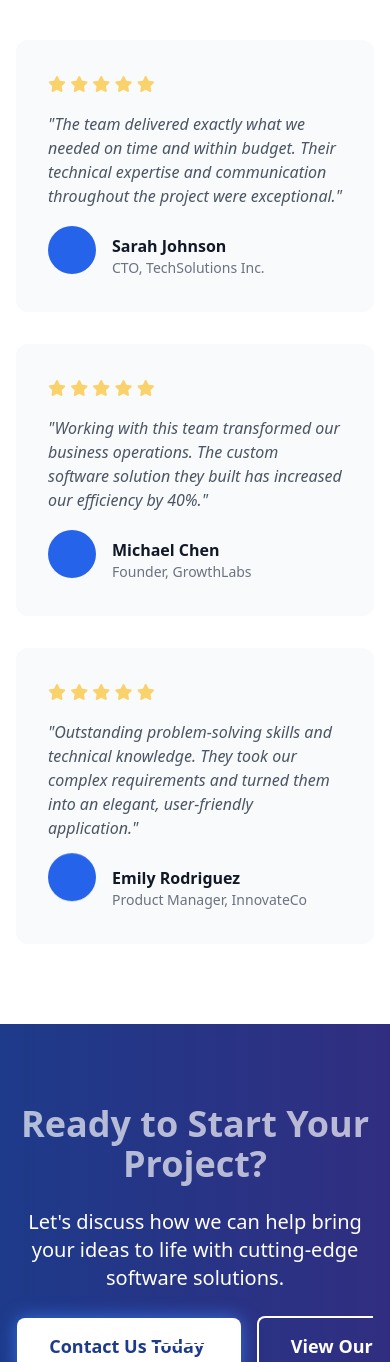
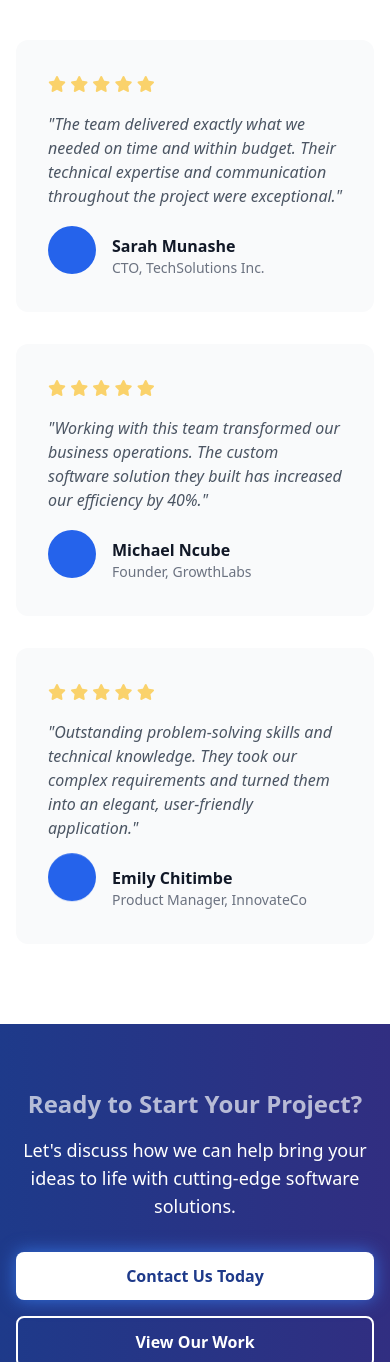
Before and after one commit to Gapare/profile, a Django app: page / in a window 390 px wide; the page is wider, and only the part inside the window is pictured. Shown: the part 5138-6500 px from the top of that part. Run offline with Django 5.2, Linux system fonts and the light colour scheme; data comes from the database, SQL or seed files in the repository.

Commit message:
feat: make contact section mobile-responsive

```diff
--- a/templates/projects/list.html
+++ b/templates/projects/list.html
@@ -281,7 +281,7 @@
                 <div class="flex items-center">
                     <div class="w-12 h-12 bg-blue-600 rounded-full mr-4 animate-bounce"></div>
                     <div>
-                        <h4 class="font-bold text-gray-900 dark:text-white">Sarah Johnson</h4>
+                        <h4 class="font-bold text-gray-900 dark:text-white">Sarah Munashe</h4>
                         <p class="text-gray-500 dark:text-gray-400 text-sm">CTO, TechSolutions Inc.</p>
                     </div>
                 </div>
@@ -304,7 +304,7 @@
                     <div class="w-12 h-12 bg-blue-600 rounded-full mr-4 animate-bounce" style="animation-delay: 0.2s;">
                     </div>
                     <div>
-                        <h4 class="font-bold text-gray-900 dark:text-white">Michael Chen</h4>
+                        <h4 class="font-bold text-gray-900 dark:text-white">Michael Ncube</h4>
                         <p class="text-gray-500 dark:text-gray-400 text-sm">Founder, GrowthLabs</p>
                     </div>
                 </div>
@@ -327,7 +327,7 @@
                     <div class="w-12 h-12 bg-blue-600 rounded-full mr-4 animate-bounce" style="animation-delay: 0.4s;">
                     </div>
                     <div>
-                        <h4 class="font-bold text-gray-900 dark:text-white">Emily Rodriguez</h4>
+                        <h4 class="font-bold text-gray-900 dark:text-white">Emily Chitimbe</h4>
                         <p class="text-gray-500 dark:text-gray-400 text-sm">Product Manager, InnovateCo</p>
                     </div>
                 </div>
@@ -338,24 +338,24 @@
 
 <!-- Contact CTA Section -->
 <section id="contact"
-    class="relative py-20 bg-gradient-to-r from-blue-900 to-indigo-900 dark:from-gray-900 dark:to-gray-800 text-white text-center transition-colors duration-300 overflow-hidden">
+    class="relative py-16 md:py-20 bg-gradient-to-r from-blue-900 to-indigo-900 dark:from-gray-900 dark:to-gray-800 text-white text-center transition-colors duration-300 overflow-hidden">
     <!-- Animated background -->
     <div class="absolute inset-0 opacity-10">
         <div class="floating-particles"></div>
     </div>
 
-    <div class="container mx-auto px-4 relative z-10">
-        <h2 class="text-4xl font-bold mb-6 animate-pulse">Ready to Start Your Project?</h2>
-        <p class="text-xl mb-10 max-w-2xl mx-auto animate-slide-up">
+    <div class="container mx-auto px-4 md:px-6 relative z-10">
+        <h2 class="text-2xl sm:text-3xl md:text-4xl font-bold mb-4 md:mb-6 animate-pulse">Ready to Start Your Project?</h2>
+        <p class="text-lg sm:text-xl mb-8 md:mb-10 max-w-2xl mx-auto animate-slide-up">
             Let's discuss how we can help bring your ideas to life with cutting-edge software solutions.
         </p>
-        <div class="space-x-4 animate-bounce-in">
+        <div class="flex flex-col sm:flex-row gap-4 sm:gap-6 md:space-x-4 animate-bounce-in">
             <a href="mailto:info@fiks.co.zw"
-                class="bg-white text-blue-900 hover:bg-gray-100 px-8 py-4 rounded-lg shadow-lg transition-all duration-300 transform hover:-translate-y-1 hover:scale-105 font-semibold text-lg pulse-button">
+                class="bg-white text-blue-900 hover:bg-gray-100 px-6 sm:px-8 py-3 sm:py-4 rounded-lg shadow-lg transition-all duration-300 transform hover:-translate-y-1 hover:scale-105 font-semibold text-base sm:text-lg pulse-button text-center">
                 Contact Us Today
             </a>
             <a href="#projects"
-                class="border-2 border-white text-white hover:bg-white hover:text-blue-900 px-8 py-4 rounded-lg transition-all duration-300 transform hover:scale-105 font-semibold text-lg">
+                class="border-2 border-white text-white hover:bg-white hover:text-blue-900 px-6 sm:px-8 py-3 sm:py-4 rounded-lg transition-all duration-300 transform hover:scale-105 font-semibold text-base sm:text-lg text-center">
                 View Our Work
             </a>
         </div>
```
